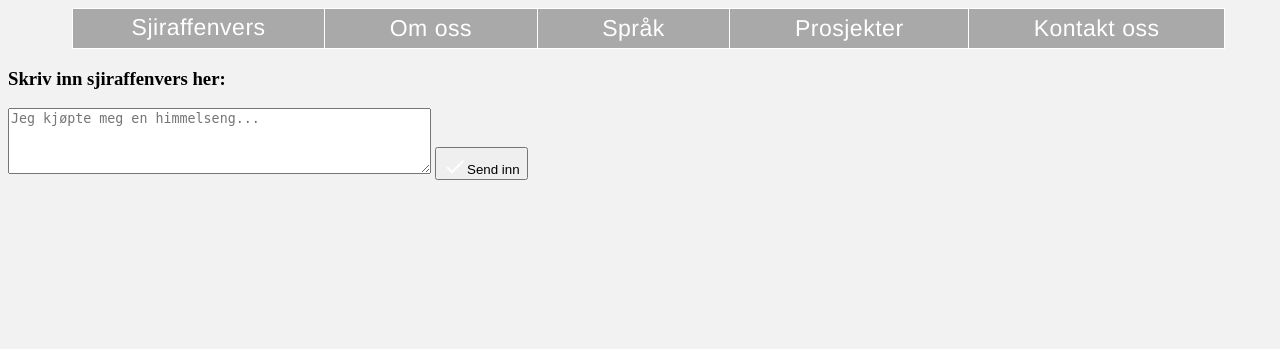
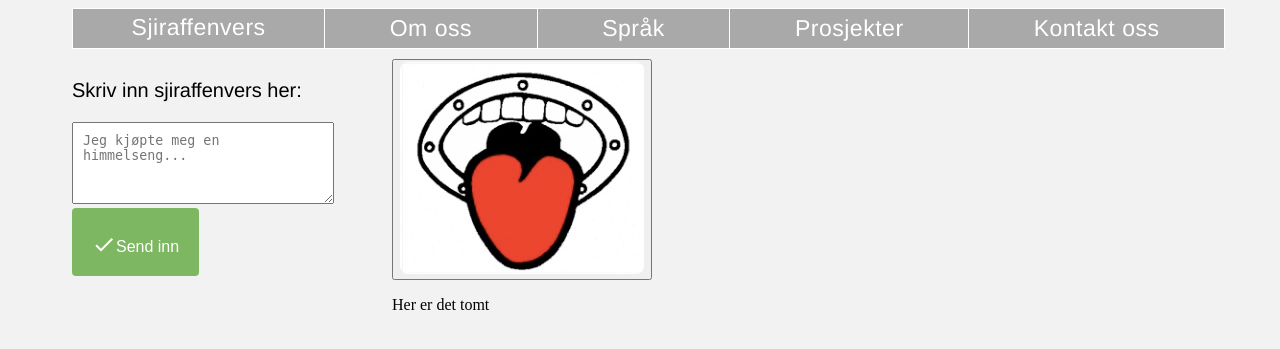
Before and after one commit to mannhullet/t-keluren, a PHP site: page /sjiraff.html in a window 1280 px wide; the page is wider, and only the part inside the window is pictured. Shown: the top 349 px of that part. Run offline with PHP 8.4, Linux system fonts and the light colour scheme.

Commit message:
Legger til tåkelurbilde som generatorknapp

```diff
--- a/sjiraff.html
+++ b/sjiraff.html
@@ -6,6 +6,7 @@
     <meta name="viewport" content="width=device-width, initial-scale=1.0">
     <link href="takeluren.css" rel="stylesheet" type="text/css">
     <link href="sjiraffen.css" rel="stylesheet" type="text/css">
+    <script src="getVerse.js" type="text/javascript"></script>
     <title>Sjiraffenvers</title>
 </head>
 <!-- Kommentar -->
@@ -57,6 +58,13 @@
 </script>
   </div>
       <div class = "contentmid">
+        <button type = "button" onclick="getVerse();">  <img class = "takelurmunn"
+          src="img/tak4.jpg" ></button>
+           <p id="visvers">Her er det tomt</p>
+
+
+
+
           </div>
     <div class = "contentrigth">
   </div>
--- a/takeluren.css
+++ b/takeluren.css
@@ -3,7 +3,6 @@
 body {
     width: 100%;
     background-color:#F2F2F2;
-
 
 }
 
@@ -136,11 +135,6 @@
 	transition-delay: 0.5s;
 }
 
-<<<<<<< Updated upstream
-.button {
-  position: fixed;
-  bottom: 20px;
-=======
 
 .content {
 width: 100%;
@@ -157,15 +151,28 @@
 }
 
 .contentmid {
-background-color: blue;
+background-color: #F2F2F2;
 width: 40%;
 float:left;
 height: 100px;
 
 }
+.knapp{
+  border: none;
+  border-radius: 8px;
+  padding: 25px;
+  display: inline-block;
+  font-size: 16px;
+  cursor: pointer;
+}
+
+.takelurmunn{
+border-radius: 8px;
+
+}
 
 .contentrigth {
-background-color: blue;
+background-color: #F2F2F2;
 width: 25%;
 float:left;
 height: 100px;
```
Also changed, not shown: img/tak4.jpg (added).
